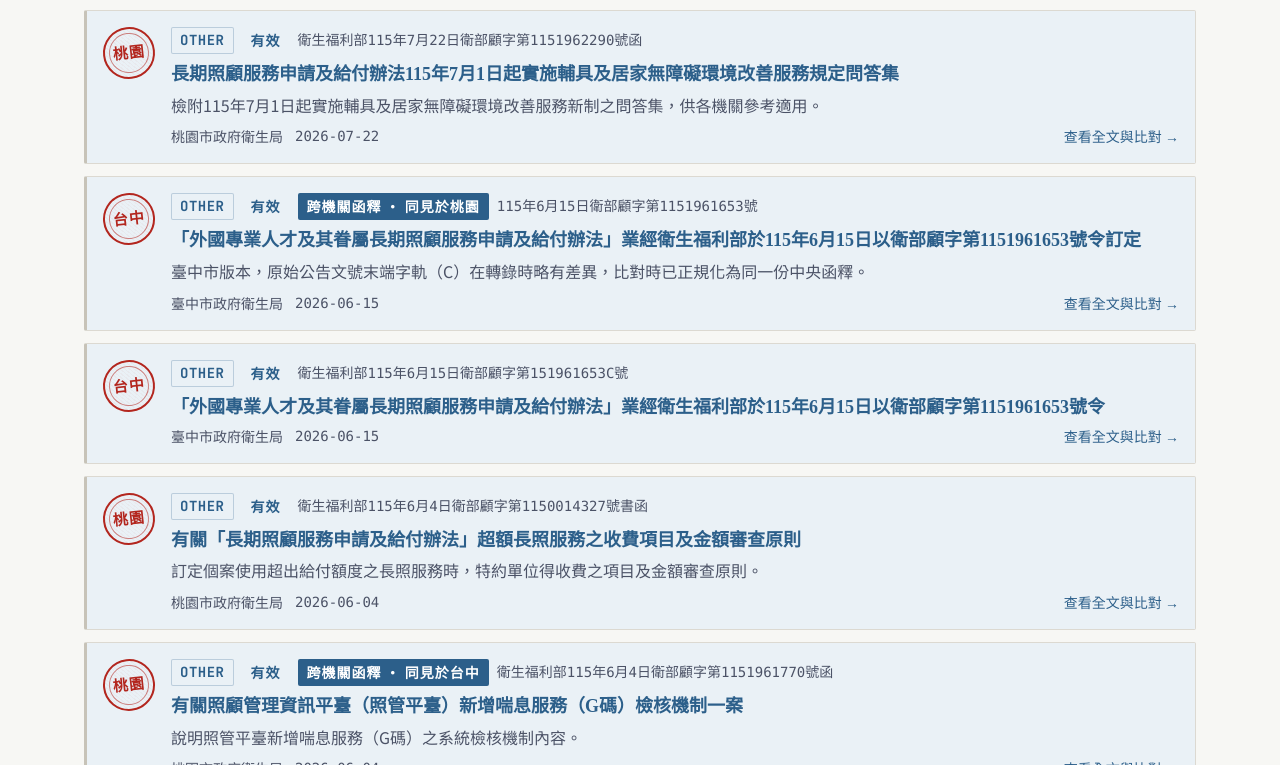
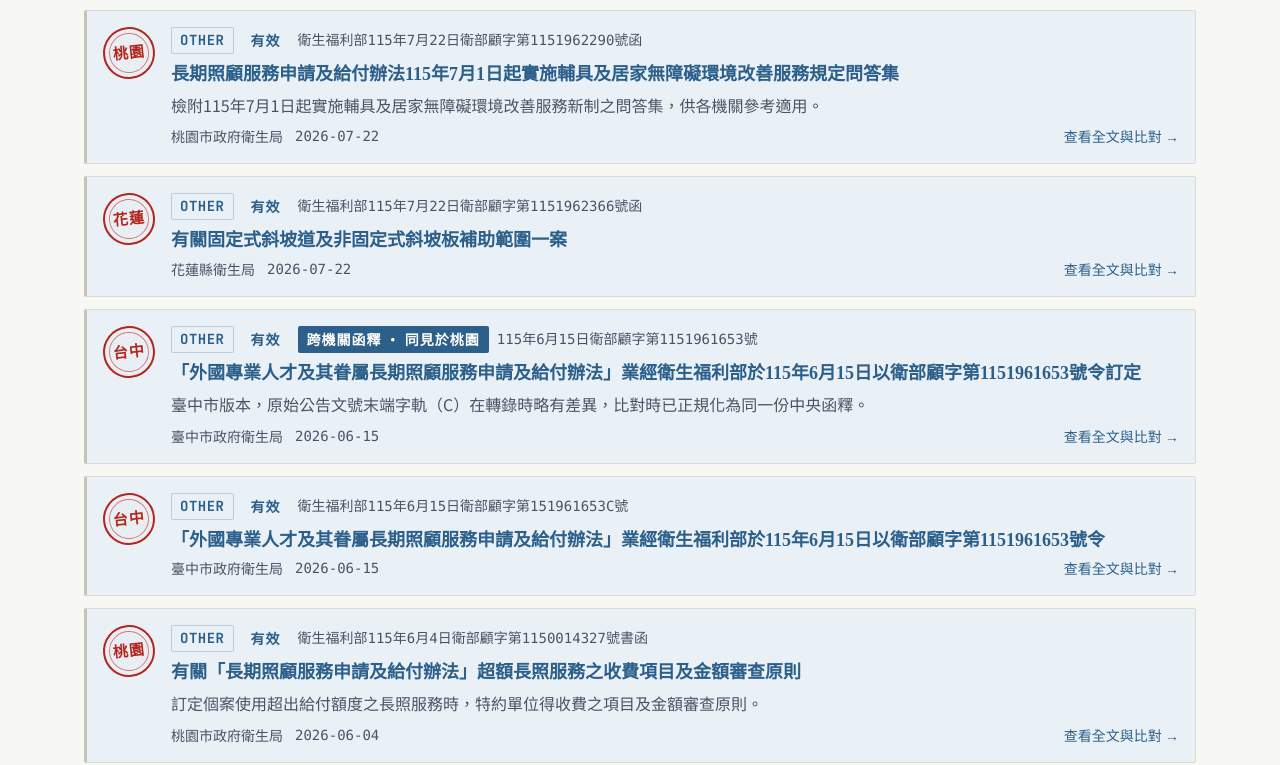
Before and after one commit to janicetsai-LC/ltc-insight, a plain HTML site: page index.html in a window 1280 px wide. Shown: the part 1578-2343 px from the top of the page. Drawn offline with nearby package versions, Linux system fonts and the light colour scheme.

Commit message:
Add files via upload

```diff
--- a/index.html
+++ b/index.html
@@ -362,6 +362,26 @@ const REAL_DATA_SOURCE = [
     citations: [{agency:"桃園市政府衛生局",agencyShort:"桃園",date:"2026-07-22",sourceUrl:"https://ws.tycg.gov.tw/001/Upload/11/relfile/8064/175/fed465f4-cde3-4bfd-bb1b-fbf0274e9d0d.pdf",docNumber:"衛生福利部115年7月22日衛部顧字第1151962290號函"}]
   },
   {
+    id: "HL2-0001",
+    agency: "花蓮縣衛生局",
+    agencyShort: "花蓮",
+    docNumber: "衛生福利部115年7月22日衛部顧字第1151962366號函",
+    centralDocNumber: "衛部顧字第1151962366號",
+    date: "2026-07-22",
+    year: 2026,
+    code: "OTHER",
+    title: "有關固定式斜坡道及非固定式斜坡板補助範圍一案",
+    summary: "有關固定式斜坡道及非固定式斜坡板補助範圍一案",
+    status: "有效",
+    sourceUrl: "https://long-term.hlshb.gov.tw/img/files/1150722%E8%A1%9B%E9%83%A8%E9%A1%A71151962366%E5%87%BD%E9%87%8B%E5%9B%BA%E5%AE%9A%E5%BC%8F%E6%96%9C%E5%9D%A1%E9%81%93%E5%8F%8A%E9%9D%9E%E5%9B%BA%E5%AE%9A%E5%BC%8F%E6%96%9C%E5%9D%A1%E6%9D%BF%E8%A3%9C%E5%8A%A9%E7%AF%84%E5%9C%8D.pdf",
+    citations: [{agency:"花蓮縣衛生局",agencyShort:"花蓮",date:"2026-07-22",sourceUrl:"https://long-term.hlshb.gov.tw/img/files/1150722%E8%A1%9B%E9%83%A8%E9%A1%A71151962366%E5%87%BD%E9%87%8B%E5%9B%BA%E5%AE%9A%E5%BC%8F%E6%96%9C%E5%9D%A1%E9%81%93%E5%8F%8A%E9%9D%9E%E5%9B%BA%E5%AE%9A%E5%BC%8F%E6%96%9C%E5%9D%A1%E6%9D%BF%E8%A3%9C%E5%8A%A9%E7%AF%84%E5%9C%8D.pdf",docNumber:"衛生福利部115年7月22日衛部顧字第1151962366號函"}],
+    fullText: `一、復貴府115年6月30日府社障字第1150174594號函。
+二、固定式斜坡道倘涉及占用公有地、他人私有土地或公共空間，則不宜納入補助範圍，爰縣市政府自不得依身心障礙者輔具費用補助辦法第 8 條第 1 項規定辦理。
+三、考量非固定式斜坡板具可移動性，對公共空間使用影響相對輕微，其改善位置倘係自住家銜接至公共空間，縣市政府得於不違反公安消防規定，且確認所涉空間之所有權人或管理權人同意之前提下，依據適用法令規定給予補助：
+(一)依據「身心障礙者輔具費用補助基準表」之居家無障礙輔具－非固定式斜坡板（項次155-158）規定，居家無障礙改善公共空間不補助。如身心障礙者申請改善區域涉及公共空間，縣市政府得於確認符合上開前提下，視個案情形，依身心障礙者輔具費用補助辦法第 8 條第 1 項規定，協助申請人提出專案補助申請。
+(二)申請「長期照顧服務申請及給付辦法」附表四FA03至FA05（居家無障礙設施-非固定式斜坡板）給付者，縣市政府得於確認符合上開前提下，依個案情形核准補助。`
+  },
+  {
     id: "TC-FOREIGN-01",
     agency: "臺中市政府衛生局",
     agencyShort: "台中",
```
